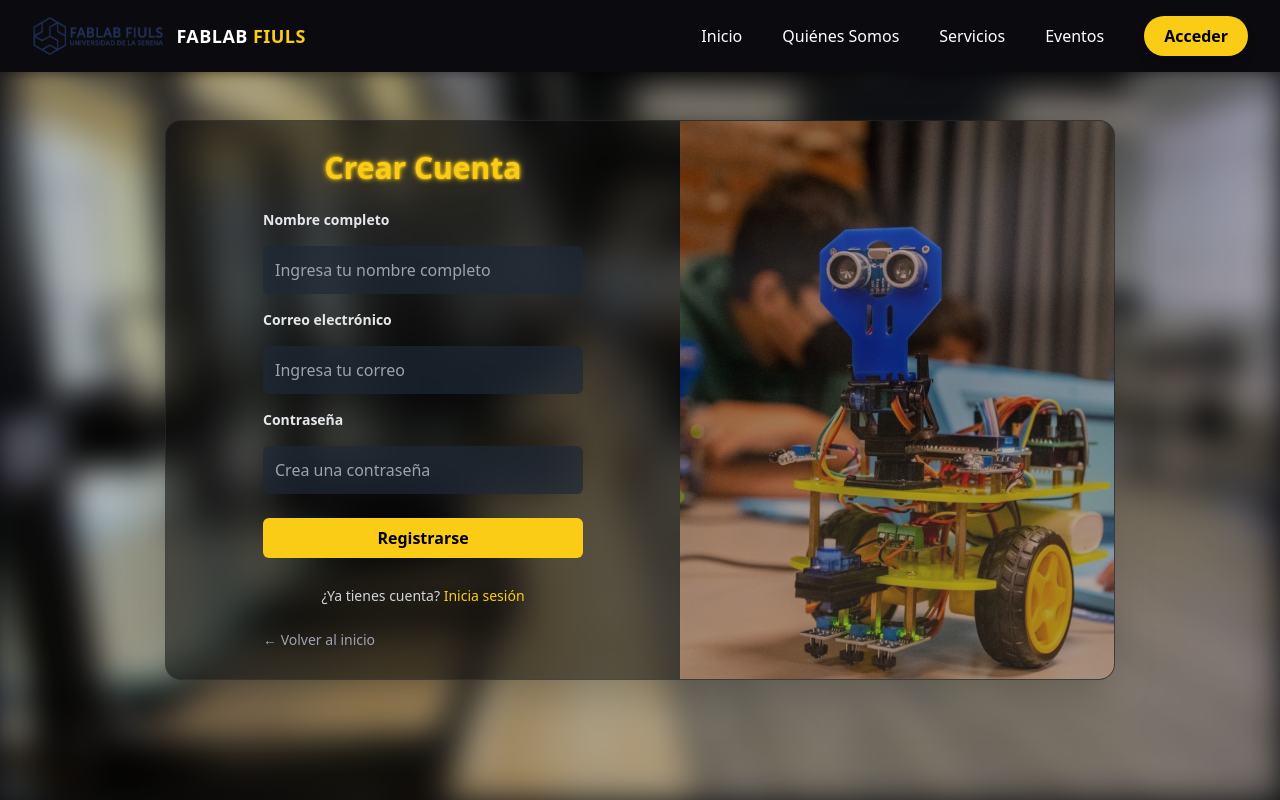
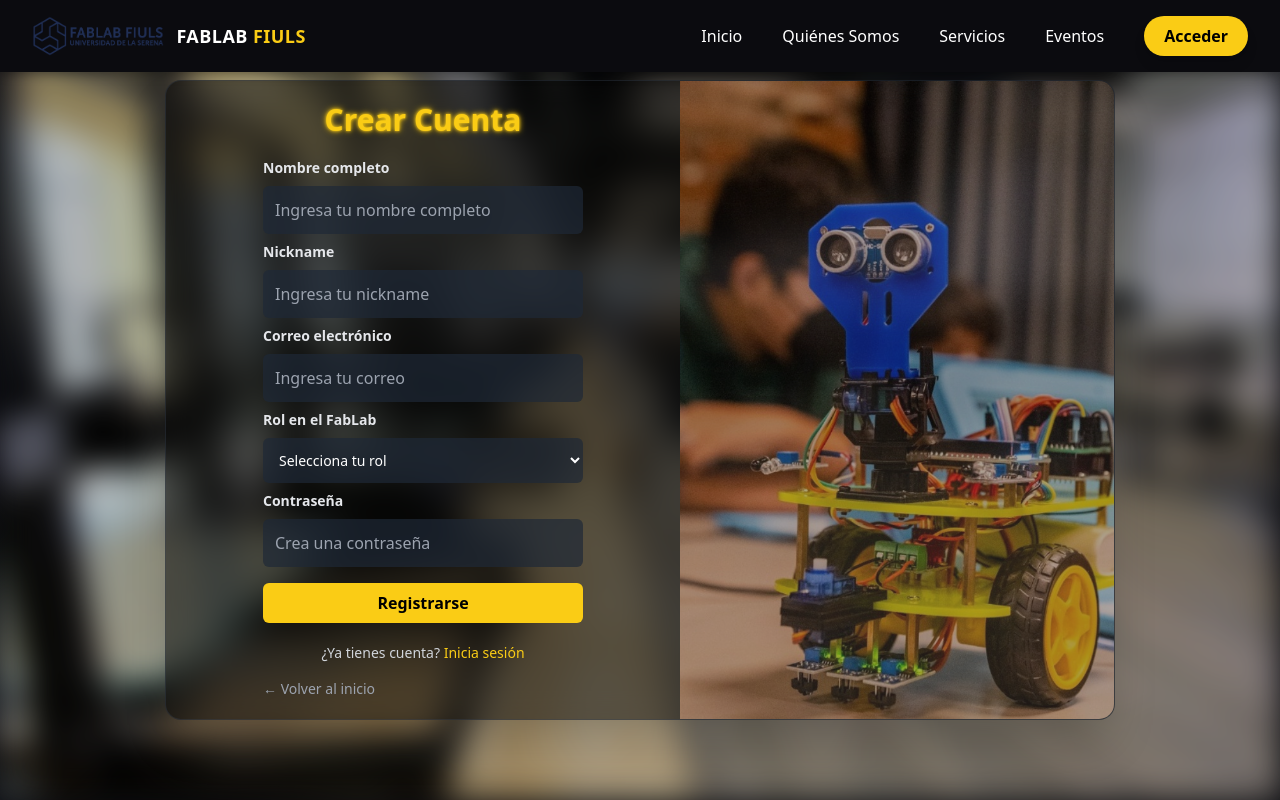
Before and after one commit to Prado-exe/Aplicaciones-a-iternet-Proyecto, a React (Vite) app in the folder FablabFrontEnd/: page /auth in a window 1280 px wide. Both pictures are taken after a click on the element "Regístrate". Built offline with nearby package versions, Linux system fonts and the light colour scheme.

Commit message:
Nuevo Registro + Login

```diff
--- a/FablabFrontEnd/src/componentes/AuthLayout.jsx
+++ b/FablabFrontEnd/src/componentes/AuthLayout.jsx
@@ -9,11 +9,12 @@ export default function AuthLayout({ title, children }) {
   const images = [fab1, fab2, fab3];
   const [current, setCurrent] = useState(0);
   const [isRegister, setIsRegister] = useState(false);
-  const [flash, setFlash] = useState(false); // 🔹 estado del brillo temporal
+  const [flash, setFlash] = useState(false);
 
-  // Detecta si es el formulario de registro
+  // Detecta si es el formulario de registro (título contiene "crear")
   useEffect(() => {
-    setIsRegister(title?.toLowerCase().includes("crear"));
+    const lower = title?.toLowerCase() || "";
+    setIsRegister(lower.includes("crear"));
   }, [title]);
 
   // Carrusel de imágenes
@@ -24,7 +25,7 @@ export default function AuthLayout({ title, children }) {
     return () => clearInterval(interval);
   }, []);
 
-  // 🔹 Variantes compartidas para animación suave desde abajo
+  // Animación suave desde abajo
   const fadeUp = {
     initial: { opacity: 0, y: 40 },
     animate: {
@@ -35,7 +36,7 @@ export default function AuthLayout({ title, children }) {
     exit: { opacity: 0, y: -40, transition: { duration: 0.3, ease: "easeIn" } },
   };
 
-  // 🔹 Escucha clics en los botones para activar flash del título
+  // Escucha clics en botones para activar flash del título
   useEffect(() => {
     const handleFlash = (e) => {
       if (e.target.tagName === "BUTTON") {
@@ -49,24 +50,23 @@ export default function AuthLayout({ title, children }) {
 
   return (
     <div className="relative flex items-center justify-center min-h-screen overflow-hidden text-white">
-      {/* 🔹 Fondo fijo con blur y oscurecido */}
+      {/* Fondo fijo con blur y oscurecido */}
       <div
         className="absolute inset-0 bg-cover bg-center filter blur-lg brightness-75"
         style={{ backgroundImage: `url(${fablabTest})` }}
       ></div>
 
-      {/* 🔹 Card principal fija (altura dinámica según login/registro) */}
+      {/* Card principal: altura más grande en registro */}
       <motion.div
         layout
         animate={{
-          height: isRegister ? 560 : 480,
+          height: isRegister ? 640 : 480,  // 🔹 aquí subimos la altura para registro
         }}
         transition={{ duration: 0.4, ease: "easeInOut" }}
         className="relative z-10 flex w-[950px] rounded-2xl overflow-hidden shadow-2xl bg-black/50 backdrop-blur-md border border-gray-700/40"
       >
         {/* Panel izquierdo - formulario */}
         <div className="flex-1 flex flex-col justify-center items-center p-10">
-          {/* 🔹 Título animado con entrada desde abajo y resplandor controlado */}
           <motion.h2
             key={title}
             variants={fadeUp}
@@ -74,7 +74,7 @@ export default function AuthLayout({ title, children }) {
             animate="animate"
             exit="exit"
             transition={{ duration: 0.6, ease: "easeOut" }}
-            className="text-3xl font-bold mb-6 text-yellow-400 drop-shadow-md text-center"
+            className="text-3xl font-bold mb-5 text-yellow-400 drop-shadow-md text-center"
             style={{
               textShadow: flash
                 ? "0 0 6px #facc15, 0 0 12px #facc15, 0 0 20px #facc15"
@@ -84,7 +84,6 @@ export default function AuthLayout({ title, children }) {
             {title}
           </motion.h2>
 
-          {/* 🔹 Contenido del formulario (children) */}
           <motion.div
             key={`${title}-content`}
             variants={fadeUp}
@@ -98,7 +97,7 @@ export default function AuthLayout({ title, children }) {
           </motion.div>
         </div>
 
-        {/* Panel derecho - carrusel fijo */}
+        {/* Panel derecho - carrusel */}
         <div className="flex-1 relative">
           <motion.img
             key={current}
--- a/FablabFrontEnd/src/componentes/AuthPage.jsx
+++ b/FablabFrontEnd/src/componentes/AuthPage.jsx
@@ -4,8 +4,13 @@ import { useNavigate } from "react-router-dom";
 import AuthLayout from "./AuthLayout";
 
 export default function AuthPage() {
-  const [isLogin, setIsLogin] = useState(true);
+  // modos: "login" | "register" | "forgot"
+  const [mode, setMode] = useState("login");
   const navigate = useNavigate();
+
+  const isLogin = mode === "login";
+  const isRegister = mode === "register";
+  const isForgot = mode === "forgot";
 
   const variants = {
     initial: { opacity: 0, y: 50 },
@@ -30,10 +35,18 @@ export default function AuthPage() {
     },
   };
 
+  const title =
+    mode === "login"
+      ? "Iniciar Sesión"
+      : mode === "register"
+      ? "Crear Cuenta"
+      : "Recuperar contraseña";
+
   return (
-    <AuthLayout title={isLogin ? "Iniciar Sesión" : "Crear Cuenta"}>
+    <AuthLayout title={title}>
       <AnimatePresence mode="wait">
-        {isLogin ? (
+        {/* LOGIN */}
+        {isLogin && (
           <motion.form
             key="login"
             variants={variants}
@@ -60,6 +73,15 @@ export default function AuthPage() {
               className="p-3 rounded-md bg-gray-800/70 text-white placeholder-gray-400 focus:outline-none focus:ring-2 focus:ring-yellow-400 transition"
             />
 
+            {/* Link para recuperar contraseña */}
+            <button
+              type="button"
+              className="text-xs text-yellow-400 hover:underline self-end -mt-1"
+              onClick={() => setMode("forgot")}
+            >
+              ¿Olvidaste tu contraseña?
+            </button>
+
             <button
               type="submit"
               className="mt-2 bg-yellow-400 text-black py-2 rounded-md font-bold hover:bg-yellow-500 transition"
@@ -70,14 +92,14 @@ export default function AuthPage() {
             <p className="text-gray-300 mt-3 text-sm text-center">
               ¿No tienes una cuenta?{" "}
               <span
-                onClick={() => setIsLogin(false)}
+                onClick={() => setMode("register")}
                 className="text-yellow-400 hover:underline cursor-pointer"
               >
                 Regístrate
               </span>
             </p>
 
-            {/* 🔹 Texto para volver al inicio */}
+            {/* Volver al inicio */}
             <motion.p
               variants={fadeIn}
               initial="initial"
@@ -88,14 +110,17 @@ export default function AuthPage() {
               ← Volver al inicio
             </motion.p>
           </motion.form>
-        ) : (
+        )}
+
+        {/* REGISTRO */}
+        {isRegister && (
           <motion.form
             key="register"
             variants={variants}
             initial="initial"
             animate="animate"
             exit="exit"
-            className="flex flex-col gap-4 w-[320px]"
+            className="flex flex-col gap-2 w-[320px]"
           >
             <label className="text-gray-200 text-sm font-semibold">
               Nombre completo
@@ -107,6 +132,15 @@ export default function AuthPage() {
             />
 
             <label className="text-gray-200 text-sm font-semibold">
+              Nickname
+            </label>
+            <input
+              type="text"
+              placeholder="Ingresa tu nickname"
+              className="p-3 rounded-md bg-gray-800/70 text-white placeholder-gray-400 focus:outline-none focus:ring-2 focus:ring-yellow-400 transition"
+            />
+
+            <label className="text-gray-200 text-sm font-semibold">
               Correo electrónico
             </label>
             <input
@@ -114,6 +148,22 @@ export default function AuthPage() {
               placeholder="Ingresa tu correo"
               className="p-3 rounded-md bg-gray-800/70 text-white placeholder-gray-400 focus:outline-none focus:ring-2 focus:ring-yellow-400 transition"
             />
+
+            {/* Selector de rol */}
+            <label className="text-gray-200 text-sm font-semibold">
+              Rol en el FabLab
+            </label>
+            <select
+              name="rolUsuario"
+              defaultValue=""
+              className="p-3 rounded-md bg-gray-800/70 text-white text-sm focus:outline-none focus:ring-2 focus:ring-yellow-400 transition"
+            >
+              <option value="" disabled>
+                Selecciona tu rol
+              </option>
+              <option value="Alumno">Alumno</option>
+              <option value="Externo">Externo</option>
+            </select>
 
             <label className="text-gray-200 text-sm font-semibold">
               Contraseña
@@ -134,14 +184,68 @@ export default function AuthPage() {
             <p className="text-gray-300 mt-3 text-sm text-center">
               ¿Ya tienes cuenta?{" "}
               <span
-                onClick={() => setIsLogin(true)}
+                onClick={() => setMode("login")}
                 className="text-yellow-400 hover:underline cursor-pointer"
               >
                 Inicia sesión
               </span>
             </p>
 
-            {/* 🔹 Texto para volver al inicio */}
+            {/* Volver al inicio */}
+            <motion.p
+              variants={fadeIn}
+              initial="initial"
+              animate="animate"
+              className="text-gray-400 text-sm mt-2 cursor-pointer hover:text-yellow-400 transition text-left"
+              onClick={() => navigate("/")}
+            >
+              ← Volver al inicio
+            </motion.p>
+          </motion.form>
+        )}
+
+        {/* RECUPERAR CONTRASEÑA */}
+        {isForgot && (
+          <motion.form
+            key="forgot"
+            variants={variants}
+            initial="initial"
+            animate="animate"
+            exit="exit"
+            className="flex flex-col gap-4 w-[320px]"
+          >
+            <label className="text-gray-200 text-sm font-semibold">
+              Correo electrónico
+            </label>
+            <input
+              type="email"
+              placeholder="Ingresa el correo con el que te registraste"
+              className="p-3 rounded-md bg-gray-800/70 text-white placeholder-gray-400 focus:outline-none focus:ring-2 focus:ring-yellow-400 transition"
+            />
+
+            <p className="text-xs text-gray-300">
+              Recibirás un correo con instrucciones para restablecer tu
+              contraseña (funcionalidad pendiente de conectar con el backend).
+            </p>
+
+            <button
+              type="submit"
+              className="mt-2 bg-yellow-400 text-black py-2 rounded-md font-bold hover:bg-yellow-500 transition"
+            >
+              Enviar instrucciones
+            </button>
+
+            <p className="text-gray-300 mt-3 text-sm text-center">
+              ¿Recordaste tu contraseña?{" "}
+              <span
+                onClick={() => setMode("login")}
+                className="text-yellow-400 hover:underline cursor-pointer"
+              >
+                Inicia sesión
+              </span>
+            </p>
+
+            {/* Volver al inicio */}
             <motion.p
               variants={fadeIn}
               initial="initial"
```
